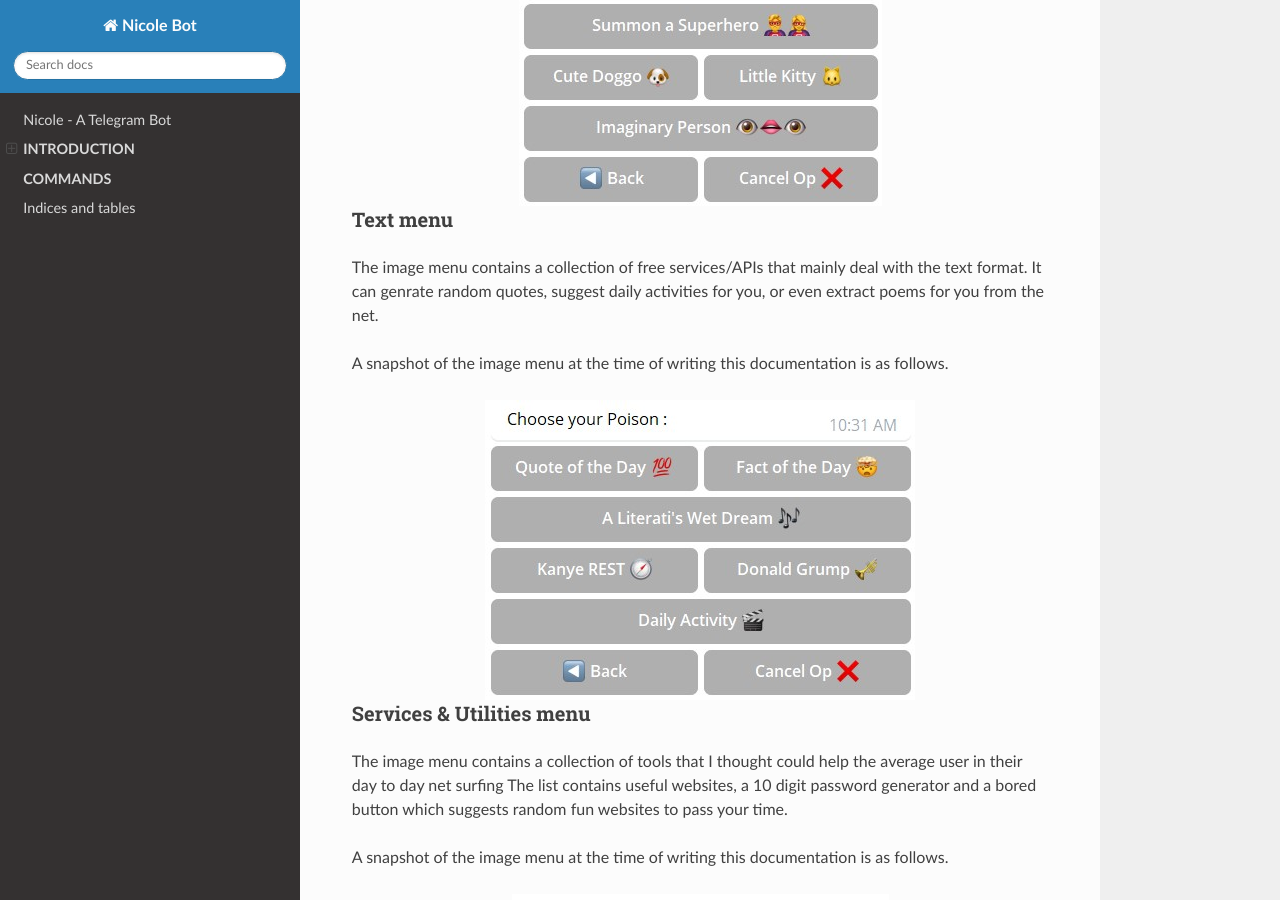
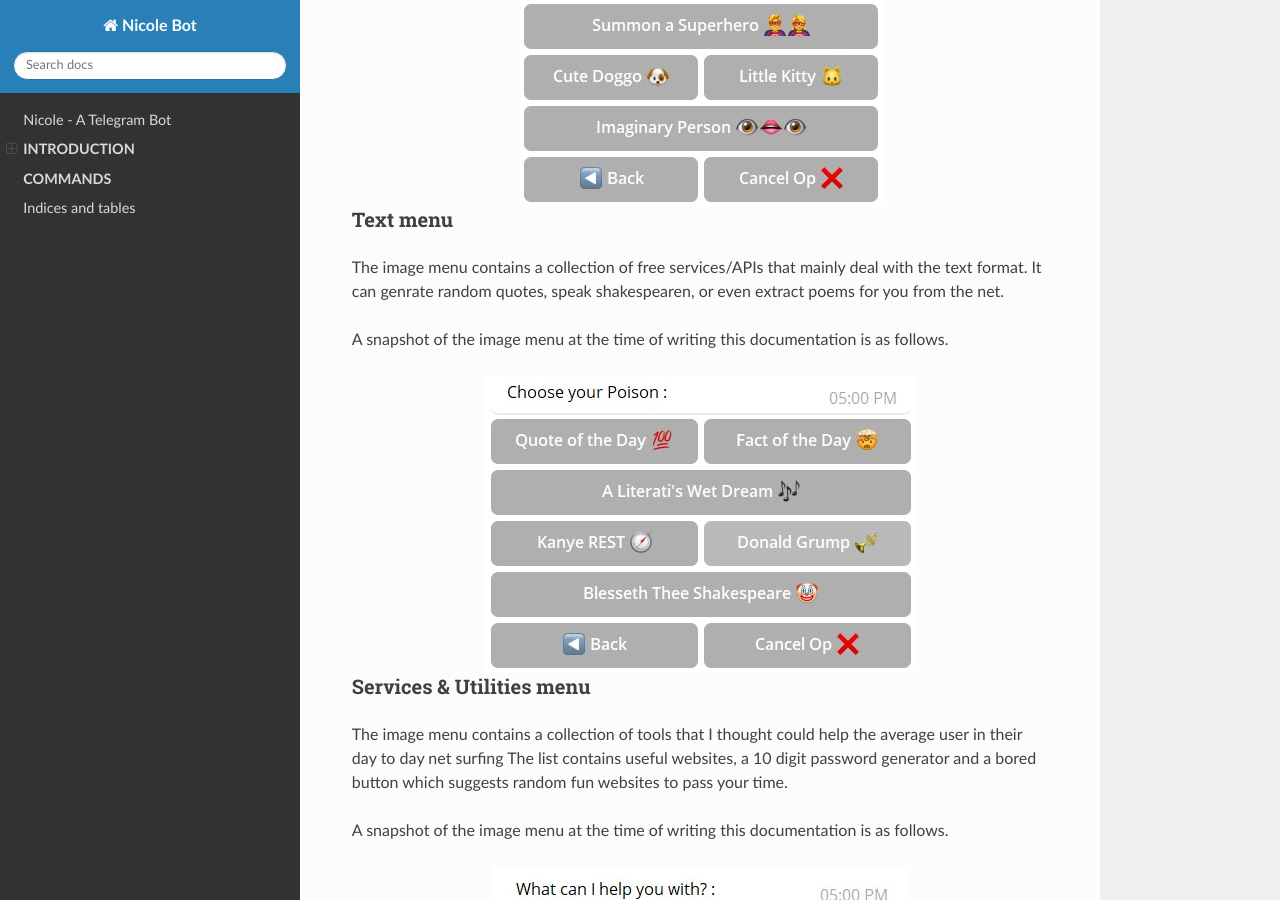
Before and after one commit to raj-patra/nicole-bot, a Sphinx documentation site: the page built from source/index.rst, in a window 1280 px wide and 900 px high, scrolled down 1143 px. Built offline with Sphinx 7.4.7 and the Read the Docs theme 2.0.0, drawn with Linux system fonts in a browser that asks for light colours.

Commit message:
Updated Documentation

```diff
--- a/source/conf.py
+++ b/source/conf.py
@@ -22,7 +22,7 @@ copyright = '2021, a_ignorant_mortal'
 author = 'a_ignorant_mortal'
 
 # The full version, including alpha/beta/rc tags
-release = '0.4'
+release = '0.5'
 
 
 # -- General configuration ---------------------------------------------------
--- a/source/index.rst
+++ b/source/index.rst
@@ -51,7 +51,7 @@ Text menu
 +++++++++
 
 The image menu contains a collection of free services/APIs that mainly deal with the text format.
-It can genrate random quotes, suggest daily activities for you, or even extract poems for you from the net.
+It can genrate random quotes, speak shakespearen, or even extract poems for you from the net.
 
 A snapshot of the image menu at the time of writing this documentation is as follows.
 
```
Also changed, not shown: source/_static/images/text_menu.jpg, source/_static/images/tool_menu.jpg, 13 other files.
